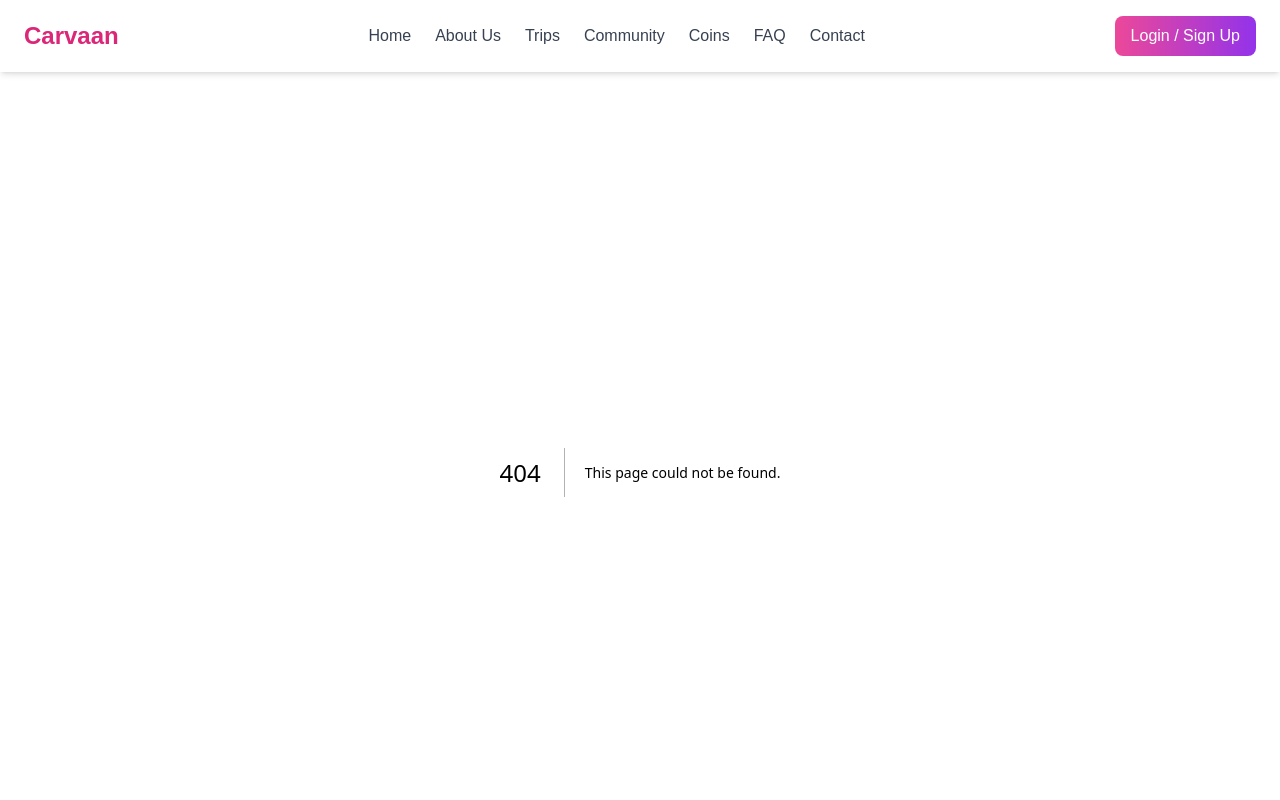
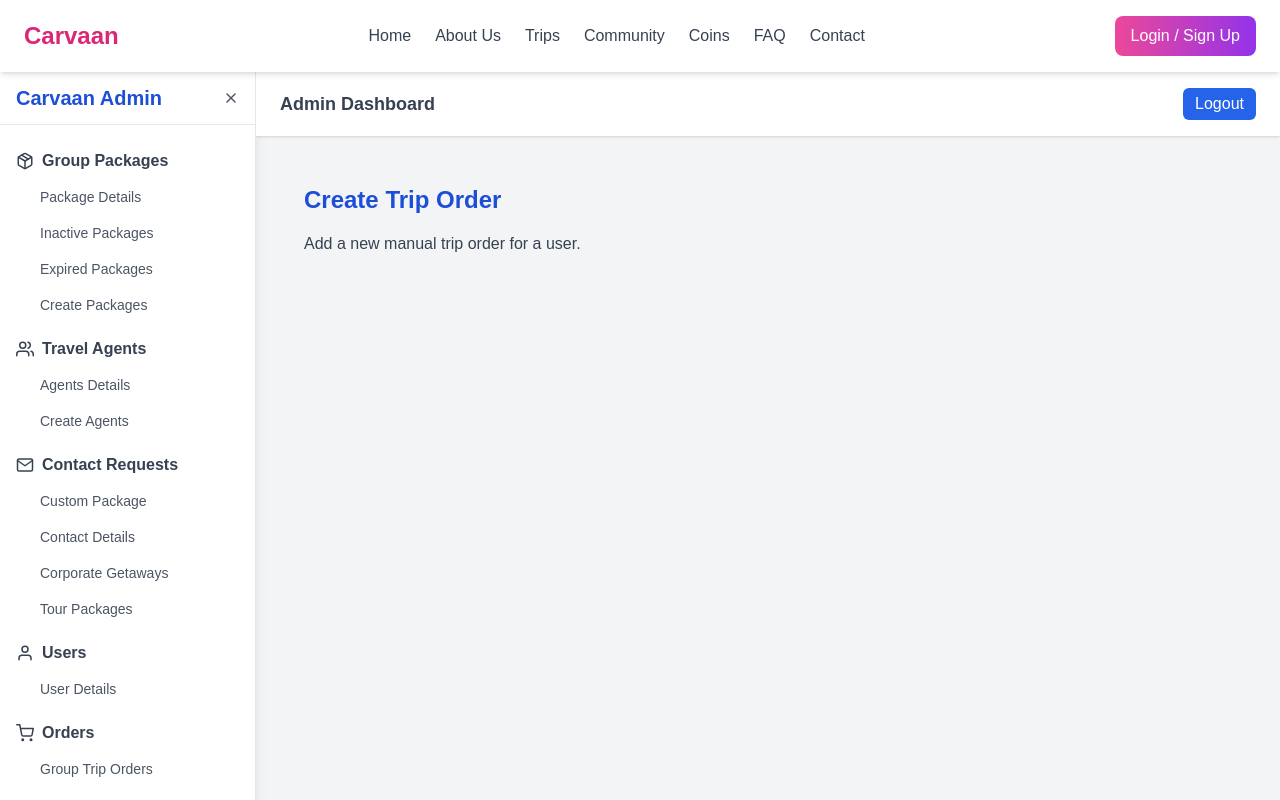
Before and after one commit to carvaangurgaon1/carvaan-website, a Next.js app: page /admin/trip-orders/create-trip-order in a window 1280 px wide. Before the commit this address had no page. Shown: the top 800 px of the page. Built offline with nearby package versions, Linux system fonts and the light colour scheme.

Commit message:
Create page.tsx

```diff
--- /dev/null
+++ b/app/admin/trip-orders/create-trip-order/page.tsx
@@ -0,0 +1,8 @@
+export default function Page() {
+  return (
+    <div className="p-6">
+      <h1 className="text-2xl font-bold mb-4 text-blue-700">Create Trip Order</h1>
+      <p className="text-gray-700">Add a new manual trip order for a user.</p>
+    </div>
+  );
+}
```
